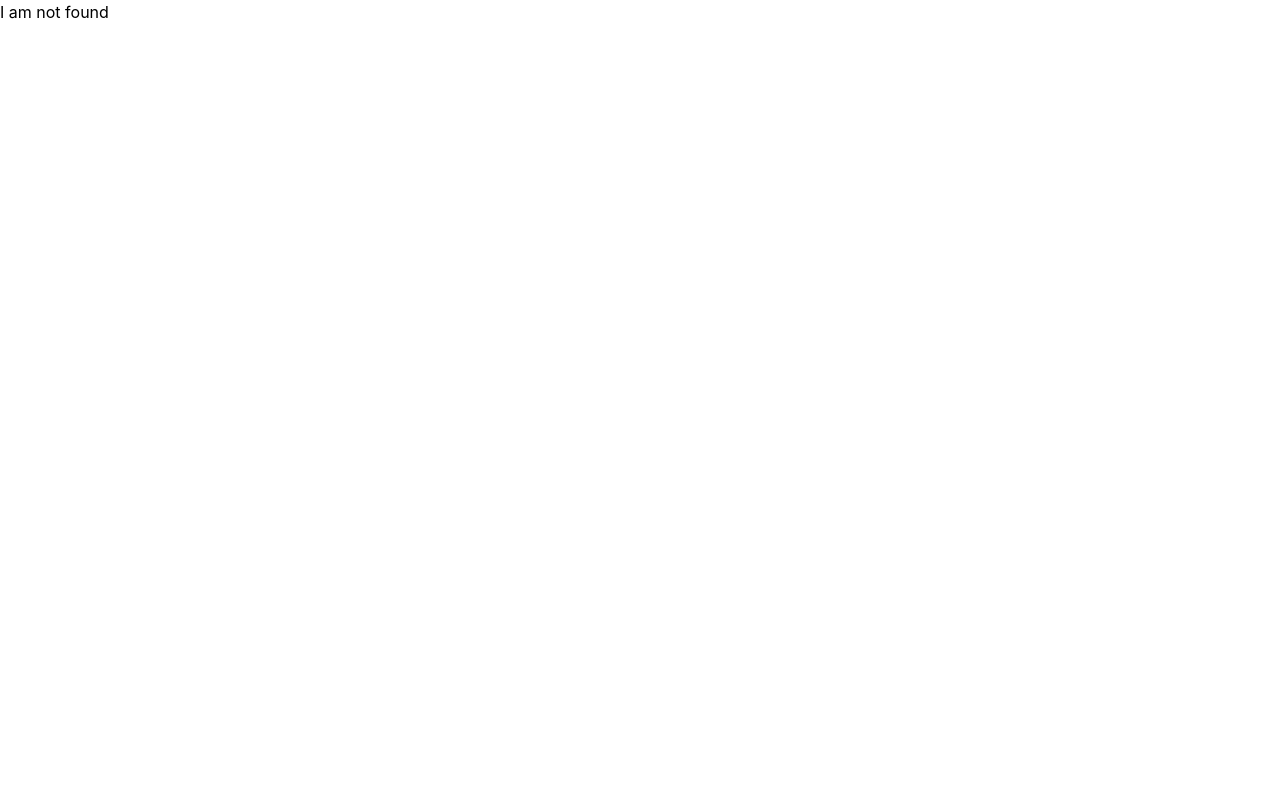
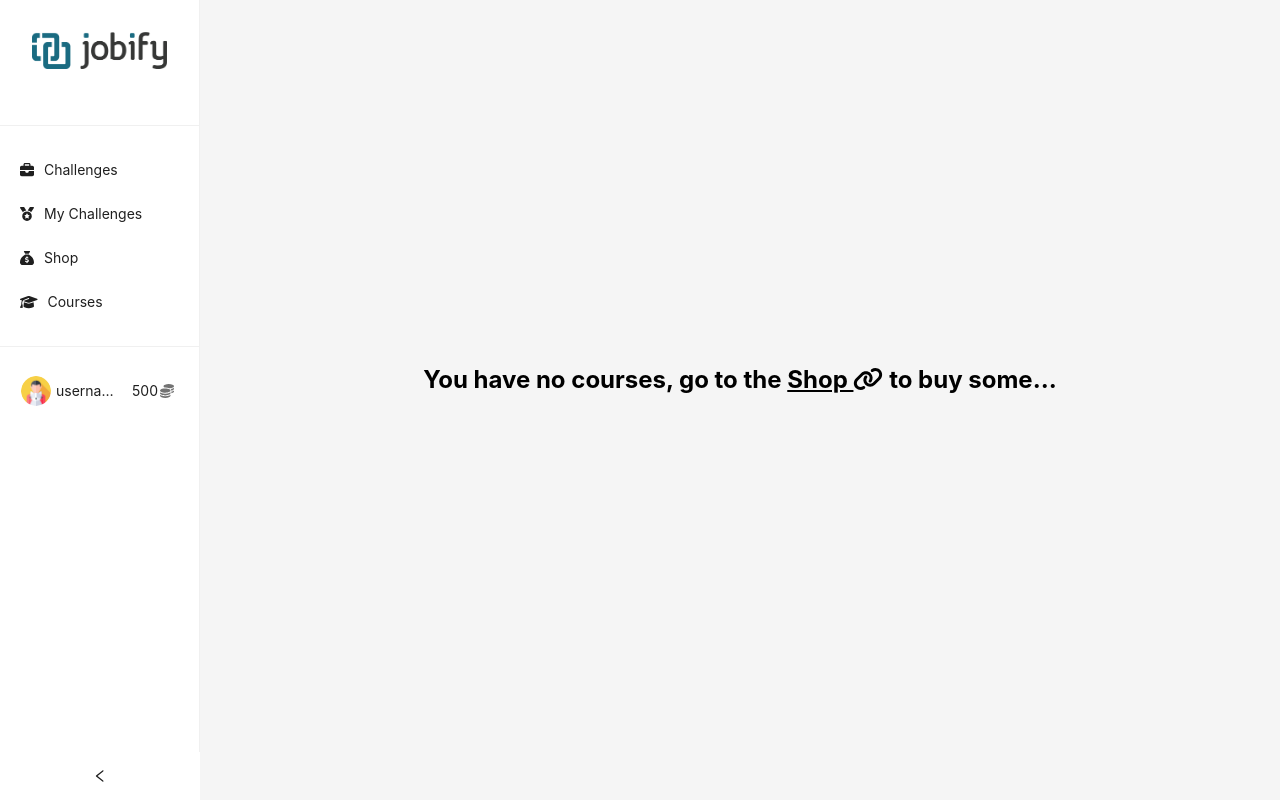
Before and after one commit to bytex-hackathon-CookieByte/frontend-hackathon-bytex, a React (Create React App) app: page /courses in a window 1280 px wide. Before the commit this address had no page. Built offline with nearby package versions, Linux system fonts and the light colour scheme; sample sign-in values are in the browser's storage.

Commit message:
Add courses page

```diff
--- a/src/components/Navbar/Navbar.tsx
+++ b/src/components/Navbar/Navbar.tsx
@@ -4,6 +4,7 @@ import { Divider, Menu } from "antd";
 import { FontAwesomeIcon } from "@fortawesome/react-fontawesome";
 import {
   faBriefcase,
+  faGraduationCap,
   faMedal,
   faSackDollar,
 } from "@fortawesome/free-solid-svg-icons";
@@ -50,6 +51,9 @@ function Navbar() {
           <Menu.Item icon={<FontAwesomeIcon icon={faSackDollar} />}>
             <Link to={"/shop"}>Shop</Link>
           </Menu.Item>
+          <Menu.Item icon={<FontAwesomeIcon icon={faGraduationCap} />}>
+            <Link to={"/courses"}>Courses</Link>
+          </Menu.Item>
           <Divider />
           <Menu.Item>
             <Link to={`/profile/user/${username}`}>
--- a/src/components/Navbar/UserCard.tsx
+++ b/src/components/Navbar/UserCard.tsx
@@ -1,7 +1,9 @@
 import React, { useContext } from "react";
-import { Avatar } from "antd";
+import { Avatar, Space } from "antd";
 import buddy from "../../images/Avatars/buddy.png";
 import { UserContext } from "../../context/UserContext";
+import { FontAwesomeIcon } from "@fortawesome/react-fontawesome";
+import { faCoins } from "@fortawesome/free-solid-svg-icons";
 
 type UserCardProps = {
   className?: string;
@@ -9,7 +11,7 @@ type UserCardProps = {
 };
 
 function UserCard({ isCollapsed, className }: UserCardProps) {
-  const { username, avatar } = useContext(UserContext);
+  const { username, avatar, tokens } = useContext(UserContext);
 
   return (
     <div className={`${className}`}>
@@ -18,7 +20,20 @@ function UserCard({ isCollapsed, className }: UserCardProps) {
           src={avatar || buddy}
           className={isCollapsed ? "mx-[-50%]" : ""}
         />
-        {!isCollapsed && <div className={"ml-2"}>{username || "-"}</div>}
+        {!isCollapsed && (
+          <Space direction={"horizontal"}>
+            <div className={"ml-1 max-w-[4rem] truncate"}>
+              {username || "username"}
+            </div>
+            <div className={"ml-1"}>
+              {tokens}
+              <FontAwesomeIcon
+                icon={faCoins}
+                className={"ml-0.5 text-neutral-500"}
+              />
+            </div>
+          </Space>
+        )}
       </div>
     </div>
   );
--- a/src/context/UserContext.tsx
+++ b/src/context/UserContext.tsx
@@ -9,6 +9,7 @@ type UserContextType = {
   firstName: string;
   lastName: string;
   avatar: string;
+  tokens: number;
   login: (username: string, password: string, toLogin: noop) => void;
   logout: noop;
 };
@@ -19,6 +20,7 @@ const defaultState: UserContextType = {
   firstName: "",
   lastName: "",
   avatar: "",
+  tokens: 500,
   login: () => {},
   logout: () => {},
 };
@@ -35,6 +37,7 @@ function UserContextProvider({
   const [firstName, setFirstname] = useState(defaultState.firstName);
   const [lastName, setLastName] = useState(defaultState.lastName);
   const [avatar, setAvatar] = useState(defaultState.avatar);
+  const [tokens, setTokens] = useState(defaultState.tokens);
 
   const login = (username: string, password: string, toHome: noop) => {
     console.log({ username, password });
@@ -61,6 +64,7 @@ function UserContextProvider({
         firstName,
         lastName,
         avatar,
+        tokens,
         login,
         logout,
       }}
--- /dev/null
+++ b/src/pages/Courses/Courses.tsx
@@ -0,0 +1,61 @@
+import React from "react";
+import Course, { CourseType } from "./components/Course";
+import { Row } from "antd";
+import { Link } from "react-router-dom";
+import { FontAwesomeIcon } from "@fortawesome/react-fontawesome";
+import { faLink } from "@fortawesome/free-solid-svg-icons";
+
+const courses: CourseType[] = [
+  // {
+  //   title: "React",
+  //   content: "Bdlisabdfiuabsfuioewbifubeiab weufeiubfiu;awe fubeiqufbea",
+  //   price: 200,
+  //   prize: 100,
+  // },
+  // {
+  //   title: "Node.js",
+  //   content: "Bdlisabdfiuabsfuioewbifubeiab weufeiubfiu;awe fubeiqufbea",
+  //   price: 300,
+  //   prize: 200,
+  // },
+  // {
+  //   title: "Springboot",
+  //   content: "Bdlisabdfiuabsfuioewbifubeiab weufeiubfiu;awe fubeiqufbea",
+  //   price: 200,
+  //   prize: 100,
+  // },
+];
+
+function Courses() {
+  return (
+    <div className={"w-100 h-100 flex-1 pb-10"}>
+      {courses.length ? (
+        <Row
+          gutter={{ xs: 8, sm: 16, md: 24, lg: 32 }}
+          justify={"center"}
+          className={"max-w-full"}
+        >
+          {courses.map((course) => (
+            <Course {...course} />
+          ))}
+        </Row>
+      ) : (
+        <div
+          className={
+            "h-full flex my-auto justify-center items-center text-2xl font-bold"
+          }
+        >
+          <div>
+            You have no courses, go to the{" "}
+            <Link to={"/shop"} className={"underline"}>
+              Shop <FontAwesomeIcon icon={faLink} />
+            </Link>{" "}
+            to buy some...
+          </div>
+        </div>
+      )}
+    </div>
+  );
+}
+
+export default Courses;
--- /dev/null
+++ b/src/pages/Courses/components/Course.tsx
@@ -0,0 +1,60 @@
+import React, { useState } from "react";
+import { Button, Card, Col, Modal } from "antd";
+import { FontAwesomeIcon } from "@fortawesome/react-fontawesome";
+import { faCoins } from "@fortawesome/free-solid-svg-icons";
+import Meta from "antd/es/card/Meta";
+import course from "../../../images/course.png";
+
+export type CourseType = {
+  title: string;
+  content: string;
+  price: number;
+  prize?: number;
+};
+
+function Course({ title, content, prize }: CourseType) {
+  const [isOpen, setIsOpen] = useState(false);
+
+  return (
+    <>
+      <Col className="gutter-row mt-5">
+        <Card
+          className={"shadow-xl"}
+          cover={
+            <div className={"px-10 py-5"}>
+              <img src={course} className={"w-[12rem] h-[12rem]"} />
+            </div>
+          }
+          actions={[
+            <div>
+              Prize: {prize}
+              <FontAwesomeIcon icon={faCoins} className={"ml-1"} />
+            </div>,
+            <Button onClick={() => setIsOpen(true)}>Open</Button>,
+          ]}
+        >
+          <Meta
+            title={title}
+            description={
+              <div className={"max-w-[8rem] truncate"}>{content}</div>
+            }
+          />
+        </Card>
+      </Col>
+      <Modal
+        title={title}
+        open={isOpen}
+        closable={false}
+        footer={
+          <Button danger onClick={() => setIsOpen(false)}>
+            Finish
+          </Button>
+        }
+      >
+        {content}
+      </Modal>
+    </>
+  );
+}
+
+export default Course;
--- a/src/pages/Shop/Shop.tsx
+++ b/src/pages/Shop/Shop.tsx
@@ -91,7 +91,11 @@ const courses: ItemCardProps[] = [
 function Shop() {
   return (
     <div className={"w-100 pb-10"}>
-      <Row gutter={{ xs: 8, sm: 16, md: 24, lg: 32 }} justify={"center"}>
+      <Row
+        gutter={{ xs: 8, sm: 16, md: 24, lg: 32 }}
+        justify={"center"}
+        className={"max-w-full"}
+      >
         {[review, ...avatars, ...courses].map((item) => (
           <ItemCard
             title={item.title}
--- a/src/services/router.tsx
+++ b/src/services/router.tsx
@@ -10,6 +10,7 @@ import UserProfile from "../pages/Profiles/UserProfile/UserProfile";
 import CompanyProfile from "../pages/Profiles/CompanyProfile/CompanyProfile";
 import Shop from "../pages/Shop/Shop";
 import MyChallenges from "../pages/MyChallenges/MyChallenges";
+import Courses from "../pages/Courses/Courses";
 
 export const router = createBrowserRouter([
   {
@@ -55,6 +56,10 @@ export const router = createBrowserRouter([
         path: "/shop",
         element: <Shop />,
       },
+      {
+        path: "/courses",
+        element: <Courses />,
+      },
     ],
   },
   {
```
